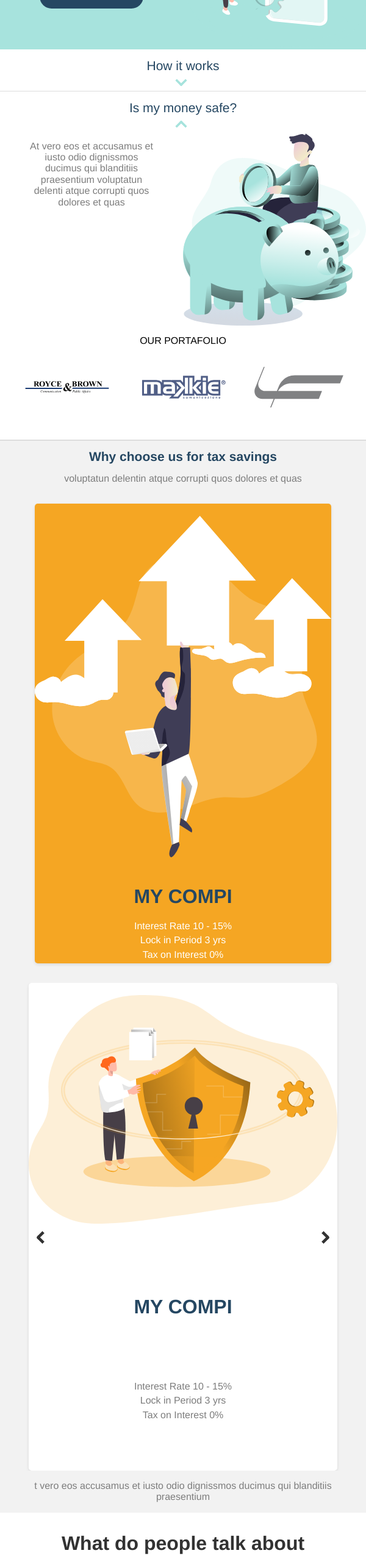
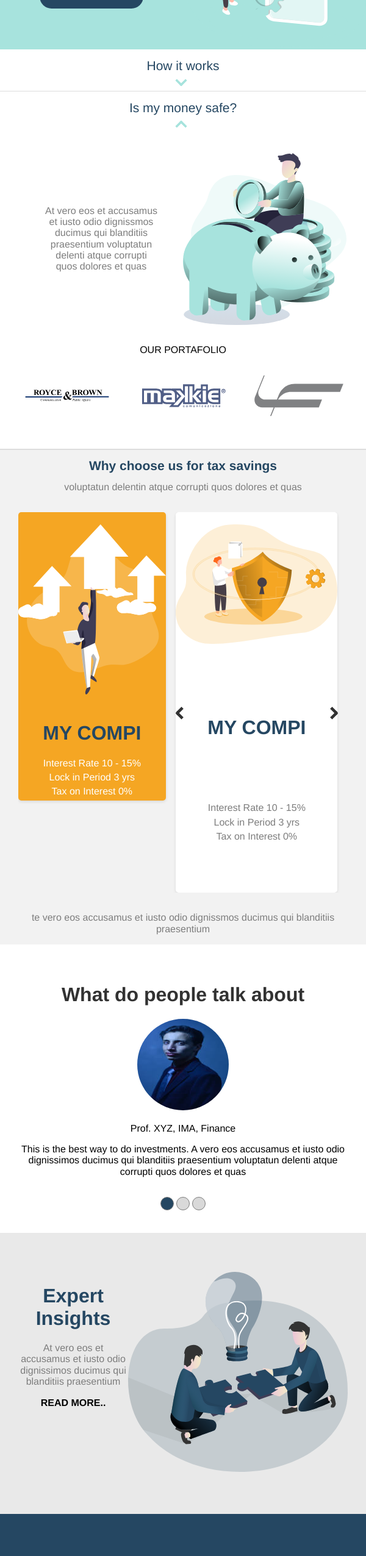
Before and after one commit to edsonJordan/sunqupacha-folder1, a plain HTML site: page index.html in a window 600 px wide. Shown: the part 240-2792 px from the top of the page at 61% size. Drawn offline with Linux system fonts and the light colour scheme.

Commit message:
finalizando modelo tablet

```diff
--- a/assets/styles/slider.css
+++ b/assets/styles/slider.css
@@ -1,6 +1,6 @@
 .content__people_card{
     display: grid;
-    margin: auto 0;
+    margin: 2rem 0;
     text-align: center;
 }
 .slider_radio_input{
--- a/assets/styles/tablet.css
+++ b/assets/styles/tablet.css
@@ -1,7 +1,5 @@
 @media (min-width: 481px) and (max-width: 767px) {
    /* Nav */
-
-
 
    /* Header */
    .content_header__grid{
@@ -21,10 +19,41 @@
     }
     .header__details__grid{
         display: grid;
+        margin: 2rem;
         grid-template-columns: repeat(auto-fit, minmax(100px, 1fr));
     }
-    .details__woks.img{
-        width: 50vw;
+    .details__woks.img:last-child{
+        width: 100%;
+    }
+    .details__woks.paragraph{
+        margin: auto;
+    }
+    .choose_slider {
+        display: flex;
+        margin: 2rem 0;
+    }
+    .slider.slider--full{
+        height: 78vh;
+    }
+    .card__slider.static{
+        margin: initial;
+    }
+    /* Sections Experts */
+    .content__experts{
+        display: grid;
+        grid-template-columns: .5fr 1fr;
+        width: initial;
+        margin: 4rem 0;
+    }
+    .label_class__link_read{
+        margin-bottom:12rem;
+    }
+    /* Section Footer */
+    .content__links{
+        display: grid;
+        column-gap: 10px;
+        grid-template-columns: repeat(auto-fit, minmax(100px, 1fr));
+        align-items: center;
     }
 
   }
--- a/index.html
+++ b/index.html
@@ -39,7 +39,6 @@
                 <details  class="header__details">
                     <summary class="details__sumary">How it works</summary >
                     <div class="header__details works">
-
                         <p class="details__woks paragraph" >At vero eos et accusamus et iusto odio dignissmos ducimus qui blanditiis praesentium voluptatun
                              delenti atque corrupti quos dolores et quas
                         </p>
@@ -65,7 +64,6 @@
                     </div>
                 </details>
                 <details open class="header__details" >
-
                     <summary class="details__sumary"  >Is my money safe?</summary>
                     <div class="header__details works">
                         <div class="header__details__grid">
@@ -74,8 +72,6 @@
                            </p>
                            <img class="details__woks  img " src="assets/images/piggy_bank.svg" alt="">
                         </div>
-
-
                         <p class="paragraph">OUR PORTAFOLIO</p>
                         <div class="details__works cards">
                             <div class="works__cards review">
@@ -115,7 +111,6 @@
                 <!--End Slinder cards static -->
                 <!--Start Slinder cards dinamyc -->
                 <div class="card__slider dinamic">
-
                     <div class="slider slider--full">
                         <div class="slider__inner">
                                 <input  type="radio" name="slider__radiobox" id="slider__radiobox--1" class="slider__radiobox slider__radiobox--1">
@@ -162,9 +157,9 @@
                     </div>
                 <!-- End Slinder cards dinamyc -->
                 </div>
-            <p class="card__title_paragraph" >t vero eos accusamus et iusto odio dignissmos ducimus qui blanditiis praesentium</p>
+
             </div>
-
+            <p class="card__title_paragraph" >te vero eos accusamus et iusto odio dignissmos ducimus qui blanditiis praesentium</p>
         </div>
     </div>
     <!-- Body end  ---WHY CHOOSE US FOR TAX SAVINGS -->
@@ -215,12 +210,10 @@
                     <p class="experts__parrafo">At vero eos et accusamus et iusto odio dignissimos ducimus qui blanditiis praesentium</p>
                     <input type="checkbox" id="link__read_article" class="check_read_article">
                     <label  class="label_class__link_read" for="link__read_article">READ</label>
-                    <span id="ancla_read_article" class="read_articles">Lorem ipsum dolor sit amet consectetur adipisicing elit. Amet eaque natus magnam quibusdam atque adipisci quod soluta assumenda dicta, aliquid minima optio ad distinctio molestiae odio eligendi repellat quas in?
-                    Animi quam molestiae tempore pariatur dolorem tenetur quo optio! Dignissimos, temporibus incidunt. Nulla sapiente dolore facilis debitis similique quasi magnam nemo explicabo, dolorem architecto corrupti, iure natus sint eveniet quam?
-                    Beatae quas commodi dignissimos rerum, vero natus accusamus nam dolorem eveniet tempora doloremque inventore quae repellat quisquam magnam quidem ab adipisci reiciendis rem veritatis soluta perferendis. Alias esse non eius.</span>
+                    <span id="ancla_read_article" class="read_articles">Lorem ipsum  quisquam magnam quidem ab adipisci reiciendis rem veritatis . Alias esse non eius.</span>
                 </div>
                 <div class="experts__article">
-                    <img src="assets/images/problem_solving.svg" alt="">
+                    <img src="assets/images/problem_solving.svg" class="experts__article__img" alt="">
                 </div>
             </div>
         </div>
@@ -231,7 +224,7 @@
         <div class="content__links">
             <div class="content__links">
                 <div class="content__links__parrafro">
-                    <span class="content__links__span" >Lorem ipsum dolor sit amet consectetur adipisicing elit. Nobis ipsa assumenda eum maiores blanditiis vitae officia obcaecati eligendi nisi. A alias debitis voluptas odio sed delectus officiis repudiandae voluptate necessitatibus!</span>
+                    <span class="content__links__span" >Lorem ipsum dolor sit amet. voluptas odio sed delectus officiis repudiandae voluptate necessitatibus!</span>
                 </div>
                 <div class="content__links__links">
                     <h1 class="links__links__h1" >LINKS</h1>
```
